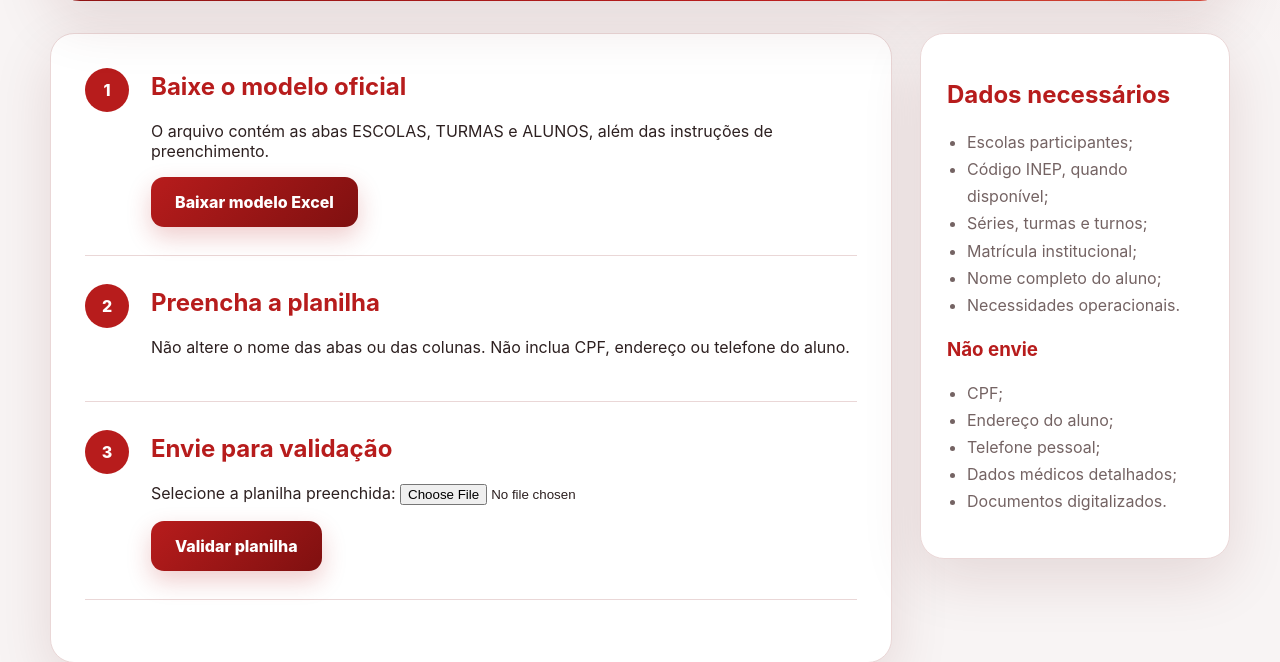
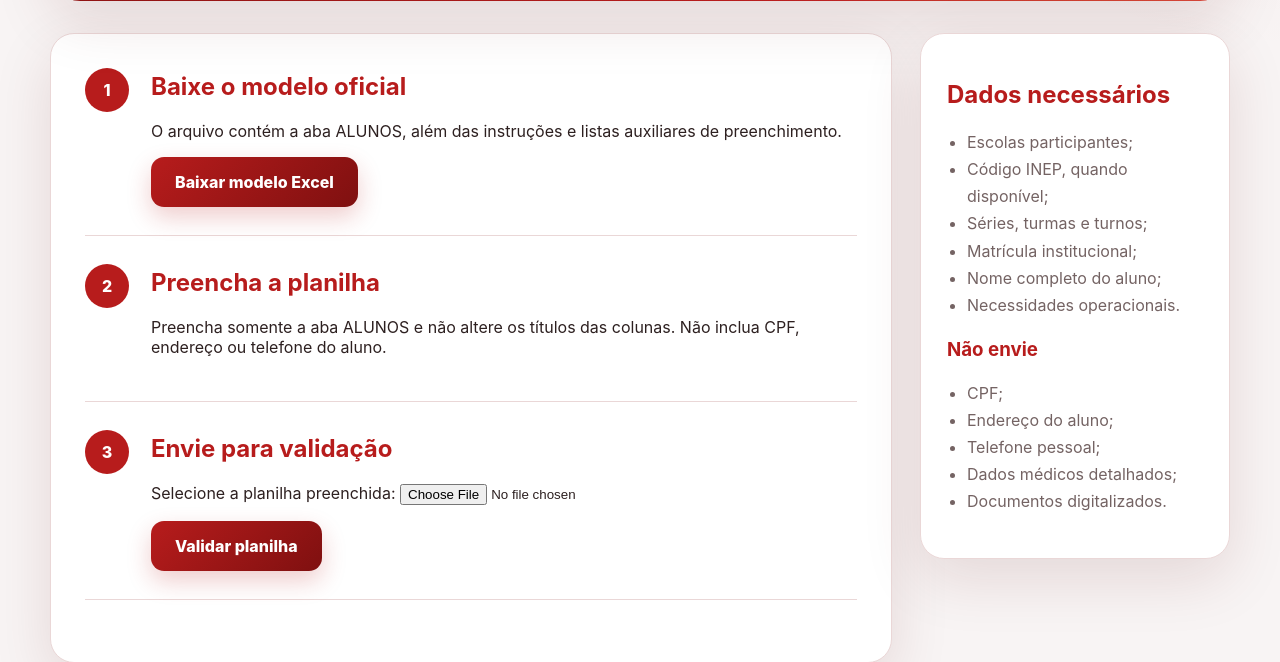
Before and after one commit to DevDinamica/SimuladosDinamica, a Django app: template data_portal/templates/data_portal/portal_detail.html in a window 1280 px wide. Shown: the part 392-1054 px from the top of the page. Run offline with Django 5.2, Linux system fonts and the light colour scheme; the template is opened without the code that fills it: values that come from a table or form of the project are taken from there, others are empty.

Commit message:
Atualiza orientacoes do modelo de alunos

```diff
--- a/data_portal/templates/data_portal/portal_detail.html
+++ b/data_portal/templates/data_portal/portal_detail.html
@@ -49,8 +49,7 @@
                 <h2>Baixe o modelo oficial</h2>
 
                 <p>
-                    O arquivo contém as abas ESCOLAS, TURMAS e
-                    ALUNOS, além das instruções de preenchimento.
+                    O arquivo contém a aba ALUNOS, além das instruções e listas auxiliares de preenchimento.
                 </p>
 
                 <a
@@ -69,7 +68,7 @@
                 <h2>Preencha a planilha</h2>
 
                 <p>
-                    Não altere o nome das abas ou das colunas.
+                    Preencha somente a aba ALUNOS e não altere os títulos das colunas.
                     Não inclua CPF, endereço ou telefone do aluno.
                 </p>
             </div>
```
